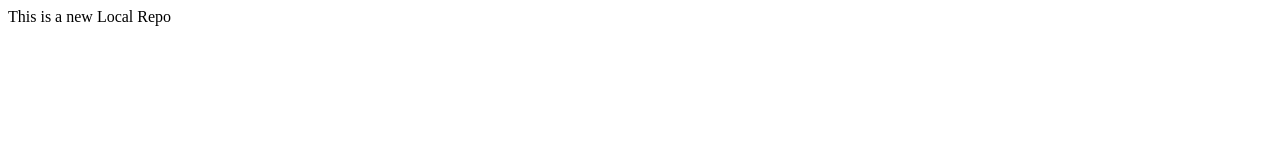
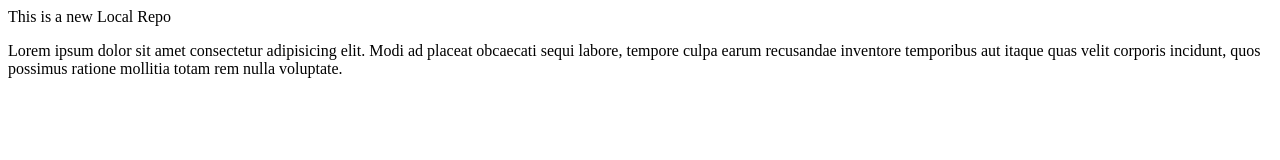
Before and after one commit to abrarsk663/localRepo, a plain HTML site: page index.html in a window 1280 px wide. Drawn offline with Linux system fonts and the light colour scheme.

Commit message:
added Paragraph

```diff
--- a/index.html
+++ b/index.html
@@ -1,3 +1,6 @@
 <p>
     This is a new Local Repo
 </p>
+<p> Lorem ipsum dolor sit amet consectetur adipisicing elit. Modi ad placeat obcaecati sequi labore, tempore culpa earum recusandae inventore temporibus aut itaque quas velit corporis incidunt, quos possimus ratione mollitia totam rem nulla voluptate.
+
+</p>
```
